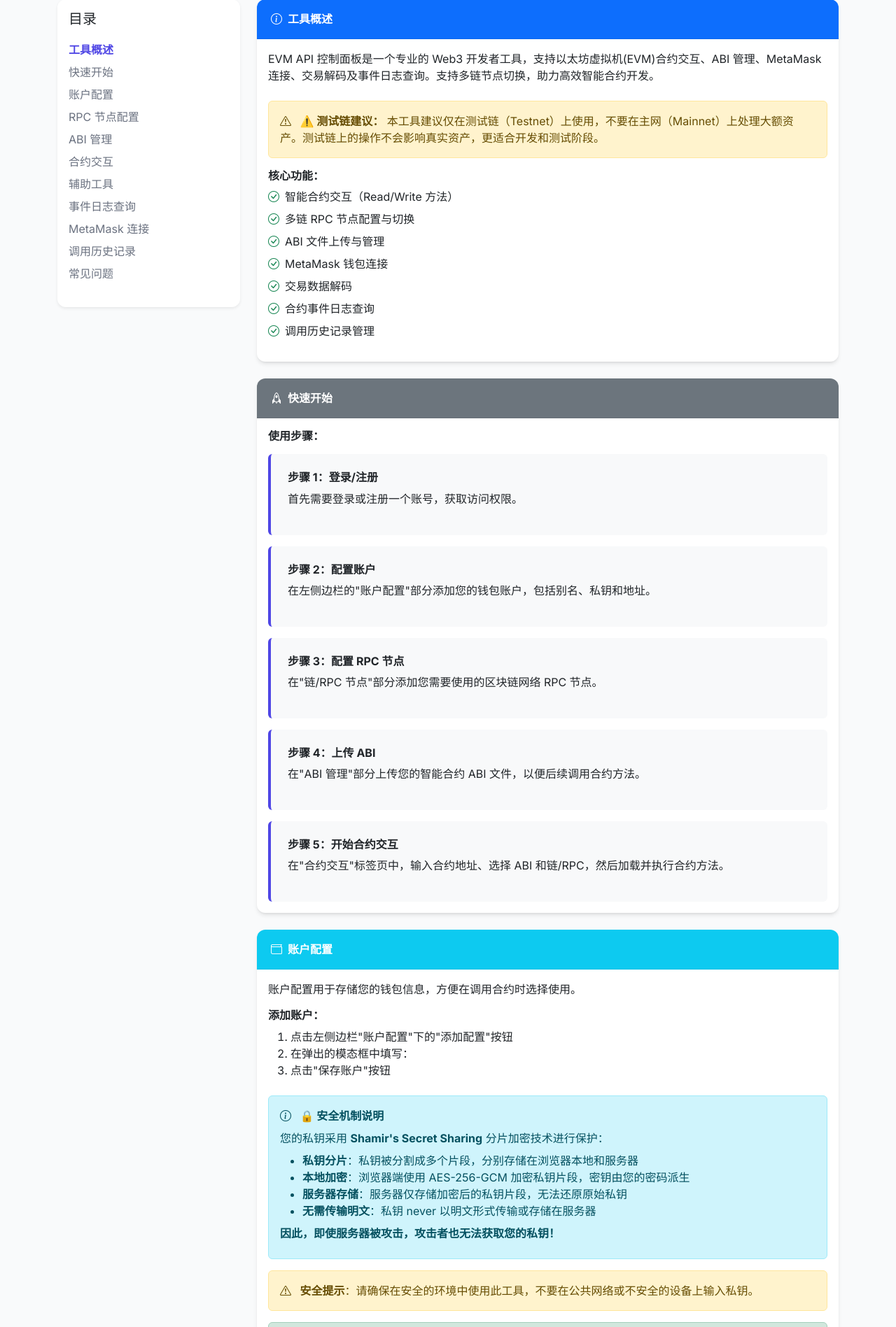
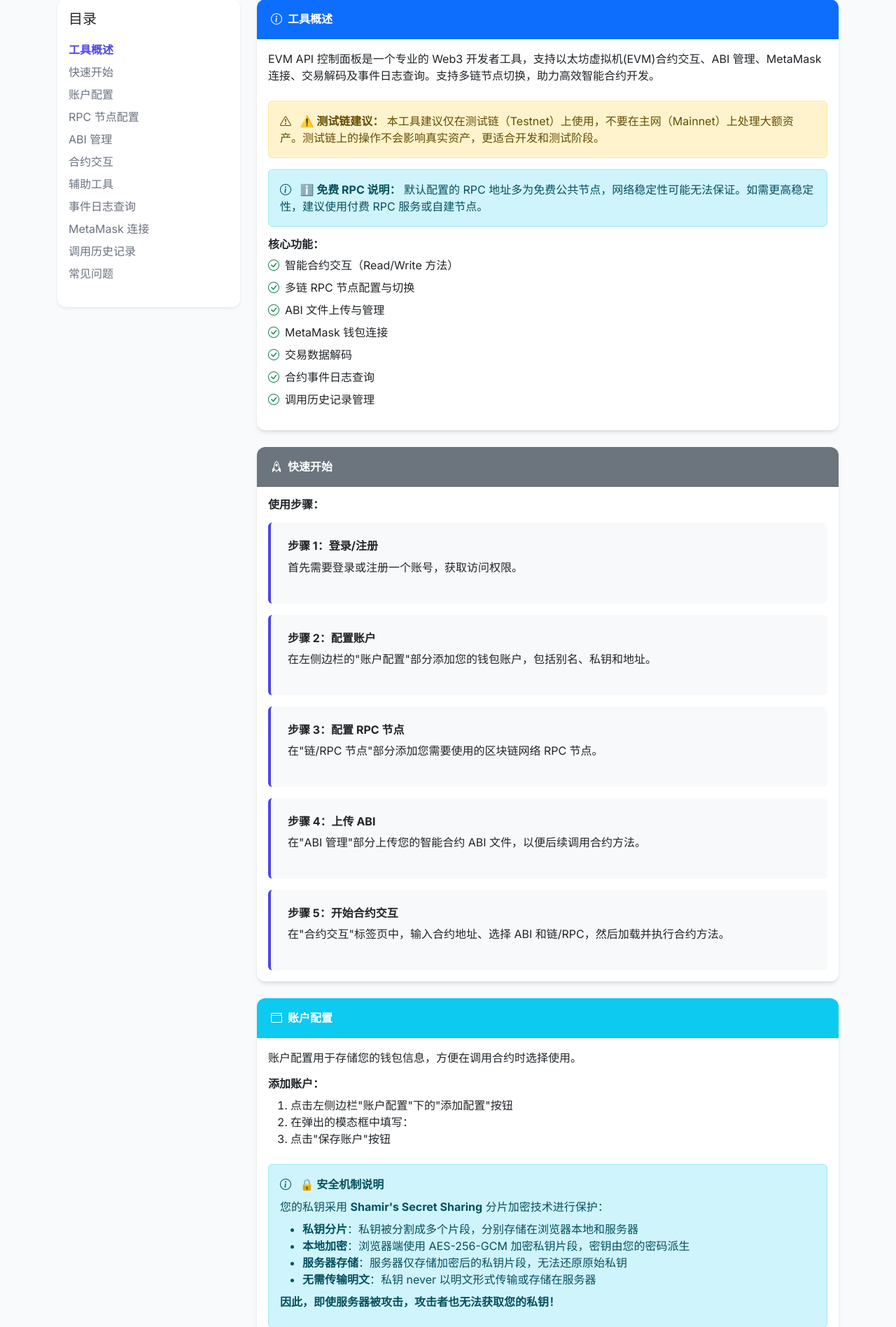
Before and after one commit to xiaoqi1998/evm_consle, a Flask app: page /usage in a window 1280 px wide. Shown: the part 90-1987 px from the top of the page at 70% size. Run offline with Flask 3, Linux system fonts and the light colour scheme.

Commit message:
docs: 在使用说明添加免费RPC网络稳定性声明

```diff
--- a/templates/usage.html
+++ b/templates/usage.html
@@ -178,6 +178,12 @@
                             <i class="bi bi-exclamation-triangle me-2"></i>
                             <strong>⚠️ 测试链建议：</strong>
                             <span data-i18n="testnet_advice">本工具建议仅在测试链（Testnet）上使用，不要在主网（Mainnet）上处理大额资产。测试链上的操作不会影响真实资产，更适合开发和测试阶段。</span>
+                        </div>
+
+                        <div class="alert alert-info" role="alert">
+                            <i class="bi bi-info-circle me-2"></i>
+                            <strong>ℹ️ 免费 RPC 说明：</strong>
+                            <span data-i18n="free_rpc_note">默认配置的 RPC 地址多为免费公共节点，网络稳定性可能无法保证。如需更高稳定性，建议使用付费 RPC 服务或自建节点。</span>
                         </div>
 
                         <h6 class="fw-bold mb-2" data-i18n="core_features">核心功能：</h6>
```
